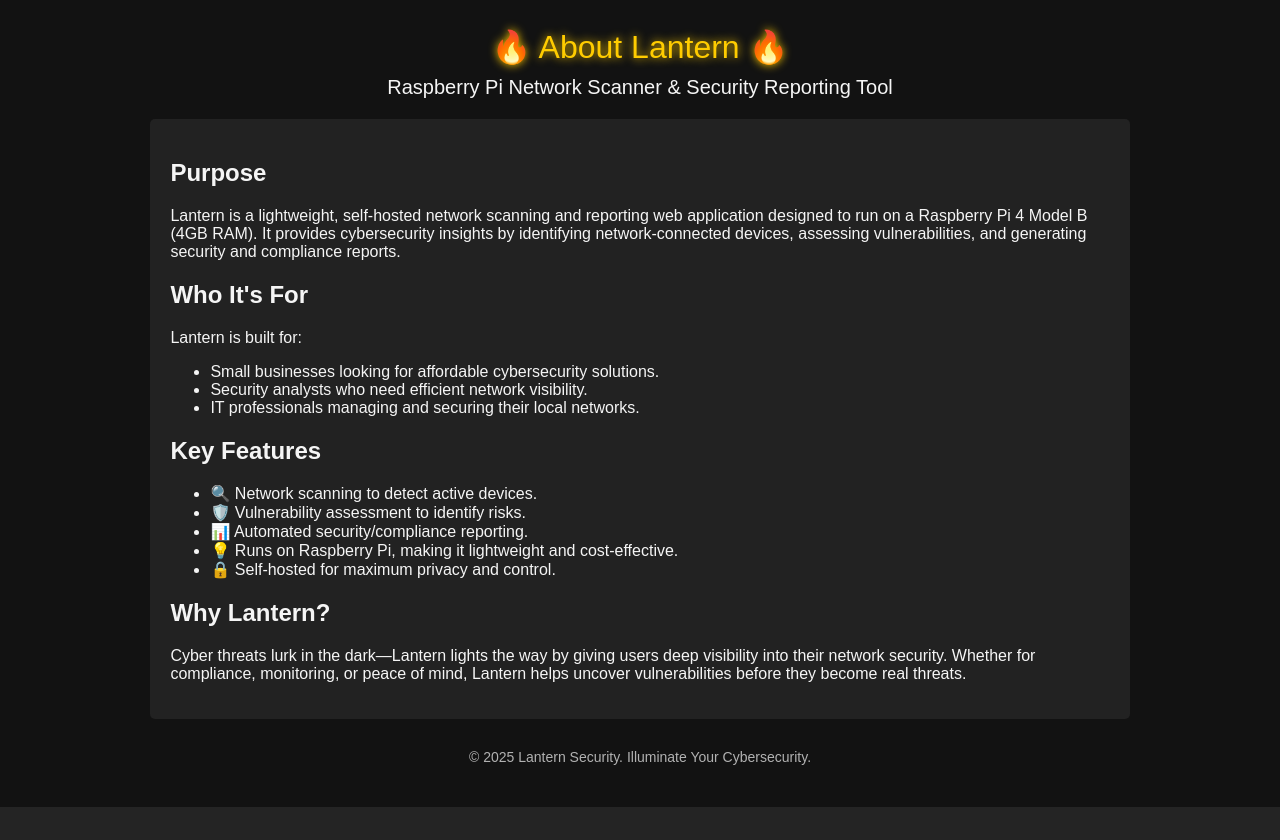
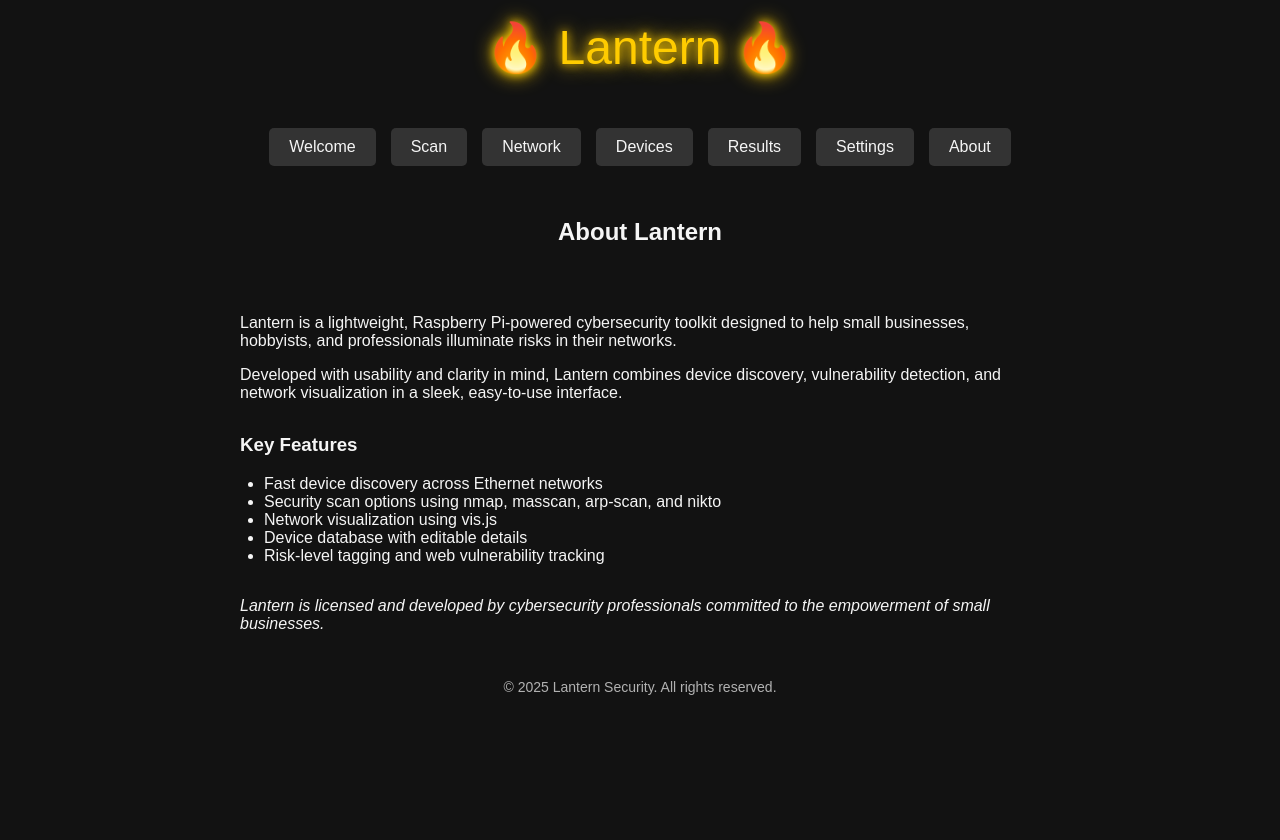
Before and after one commit to bailey189/lantern, a Flask app: template app/templates/about.html in a window 1280 px wide. Before the commit the page ends 807 px from the top, so only its background shows below. Run offline with Flask 3, Linux system fonts and the light colour scheme; the template is opened without the code that fills it, so the values that code supplies are empty.

Commit message:
Update about.html

```diff
--- a/app/templates/about.html
+++ b/app/templates/about.html
@@ -1,79 +1,22 @@
-<!DOCTYPE html>
-<html lang="en">
-<head>
-    <meta charset="UTF-8">
-    <meta name="viewport" content="width=device-width, initial-scale=1.0">
-    <title>About Lantern</title>
-    <style>
-        body {
-            background-color: #121212;
-            color: #f5f5f5;
-            font-family: Arial, sans-serif;
-            text-align: center;
-            padding: 20px;
-        }
-        .container {
-            width: 80%;
-            margin: auto;
-        }
-        .title {
-            font-size: 32px;
-            color: #ffcc00;
-            text-shadow: 0 0 10px #ffcc00;
-            margin-bottom: 10px;
-        }
-        .subtitle {
-            font-size: 20px;
-            margin-bottom: 20px;
-        }
-        .content {
-            text-align: left;
-            background: #222;
-            padding: 20px;
-            border-radius: 5px;
-        }
-        .footer {
-            margin-top: 30px;
-            font-size: 14px;
-            opacity: 0.7;
-        }
-    </style>
-</head>
-<body>
+<!-- templates/about.html -->
+{% extends 'base.html' %}
 
-    <div class="container">
-        <div class="title">🔥 About Lantern 🔥</div>
-        <div class="subtitle">Raspberry Pi Network Scanner & Security Reporting Tool</div>
+{% block content %}
+  <h2>About Lantern</h2>
+  <div style="margin-top: 2rem; max-width: 800px; margin-left: auto; margin-right: auto; text-align: left;">
+    <p>Lantern is a lightweight, Raspberry Pi-powered cybersecurity toolkit designed to help small businesses, hobbyists, and professionals illuminate risks in their networks.</p>
 
-        <div class="content">
-            <h2>Purpose</h2>
-            <p>Lantern is a lightweight, self-hosted network scanning and reporting web application designed to run on a Raspberry Pi 4 Model B (4GB RAM). It provides cybersecurity insights by identifying network-connected devices, assessing vulnerabilities, and generating security and compliance reports.</p>
+    <p>Developed with usability and clarity in mind, Lantern combines device discovery, vulnerability detection, and network visualization in a sleek, easy-to-use interface.</p>
 
-            <h2>Who It's For</h2>
-            <p>Lantern is built for:</p>
-            <ul>
-                <li>Small businesses looking for affordable cybersecurity solutions.</li>
-                <li>Security analysts who need efficient network visibility.</li>
-                <li>IT professionals managing and securing their local networks.</li>
-            </ul>
+    <h3 style="margin-top: 2rem;">Key Features</h3>
+    <ul style="list-style: disc; padding-left: 1.5rem;">
+      <li>Fast device discovery across Ethernet networks</li>
+      <li>Security scan options using nmap, masscan, arp-scan, and nikto</li>
+      <li>Network visualization using vis.js</li>
+      <li>Device database with editable details</li>
+      <li>Risk-level tagging and web vulnerability tracking</li>
+    </ul>
 
-            <h2>Key Features</h2>
-            <ul>
-                <li>🔍 Network scanning to detect active devices.</li>
-                <li>🛡️ Vulnerability assessment to identify risks.</li>
-                <li>📊 Automated security/compliance reporting.</li>
-                <li>💡 Runs on Raspberry Pi, making it lightweight and cost-effective.</li>
-                <li>🔒 Self-hosted for maximum privacy and control.</li>
-            </ul>
-
-            <h2>Why Lantern?</h2>
-            <p>Cyber threats lurk in the dark—Lantern lights the way by giving users deep visibility into their network security. Whether for compliance, monitoring, or peace of mind, Lantern helps uncover vulnerabilities before they become real threats.</p>
-        </div>
-
-        <div class="footer">
-            <p>&copy; 2025 Lantern Security. Illuminate Your Cybersecurity.</p>
-        </div>
-    </div>
-
-</body>
-</html>
+    <p style="margin-top: 2rem; font-style: italic;">Lantern is licensed and developed by cybersecurity professionals committed to the empowerment of small businesses.</p>
+  </div>
+{% endblock %}
```
